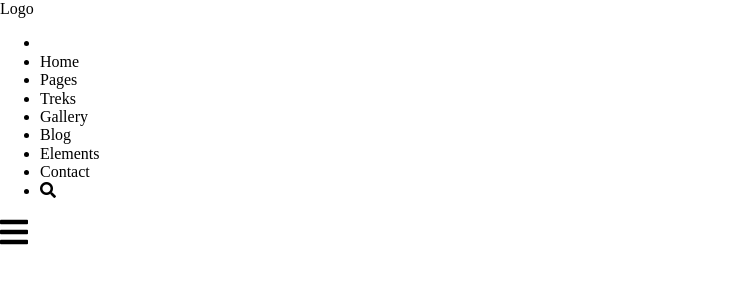
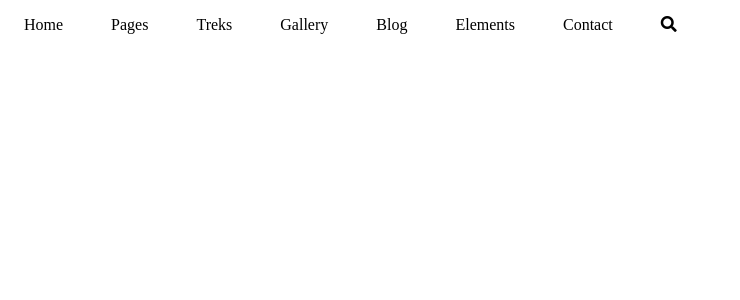
Before and after one commit to fanyeh/hiking, a React app: page / in a window 1280 px wide. Shown: the top 300 px of the page, without its empty margins (0-740 px from the left). Built offline with nearby package versions, Linux system fonts and the light colour scheme.

Commit message:
Setup basic navigation bar style

```diff
--- /dev/null
+++ b/src/Components/Header/NavBar.css
@@ -0,0 +1,14 @@
+.navList {
+  padding: 0;
+  white-space: nowrap;
+}
+
+.navList li {
+  list-style-type: none;
+  padding: 0 1.5em;
+}
+
+.navList,
+.navList li {
+  display: inline-block;
+}
--- a/src/Components/Header/NavBar.js
+++ b/src/Components/Header/NavBar.js
@@ -1,12 +1,12 @@
 import React, { Component } from 'react';
+import style from './NavBar.css';
 
 class NavBar extends Component {
   render() {
     return (
       <nav>
-        <div className="logo">Logo</div>
-        <ul className="navList">
-          <li />
+        {/* <div className={style.logo}>Logo</div> */}
+        <ul className={style.navList}>
           <li>Home</li>
           <li>Pages</li>
           <li>Treks</li>
@@ -15,12 +15,12 @@ class NavBar extends Component {
           <li>Elements</li>
           <li>Contact</li>
           <li>
-            <i class="fas fa-search" />
+            <i className="fas fa-search" />
           </li>
         </ul>
-        <div className="menuIcon">
-          <i class="fas fa-bars fa-2x" />
-        </div>
+        {/* <div className={style.menuIcon}>
+          <i className="fas fa-bars fa-2x" />
+        </div> */}
       </nav>
     );
   }
```
